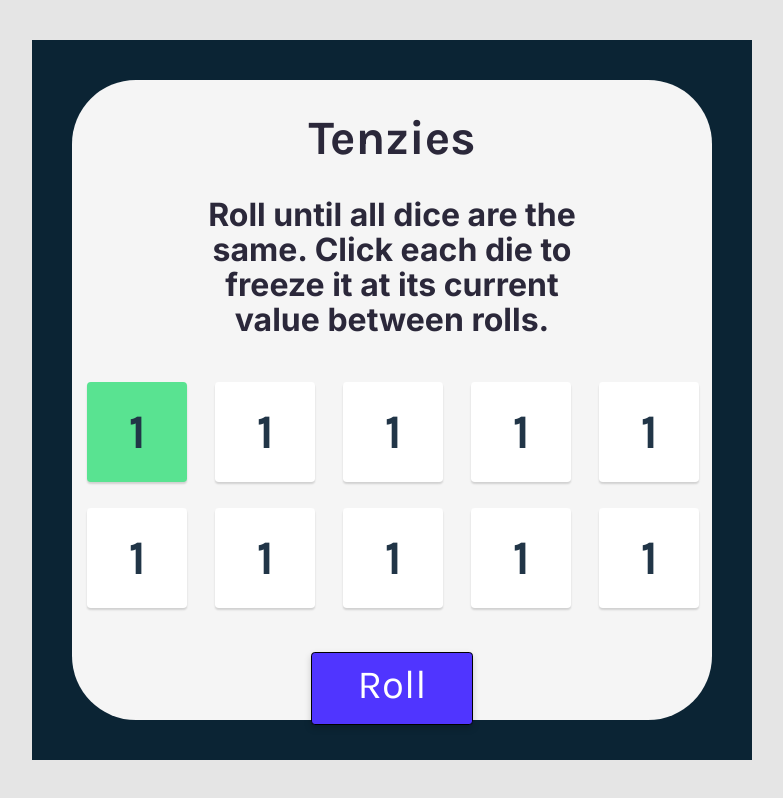
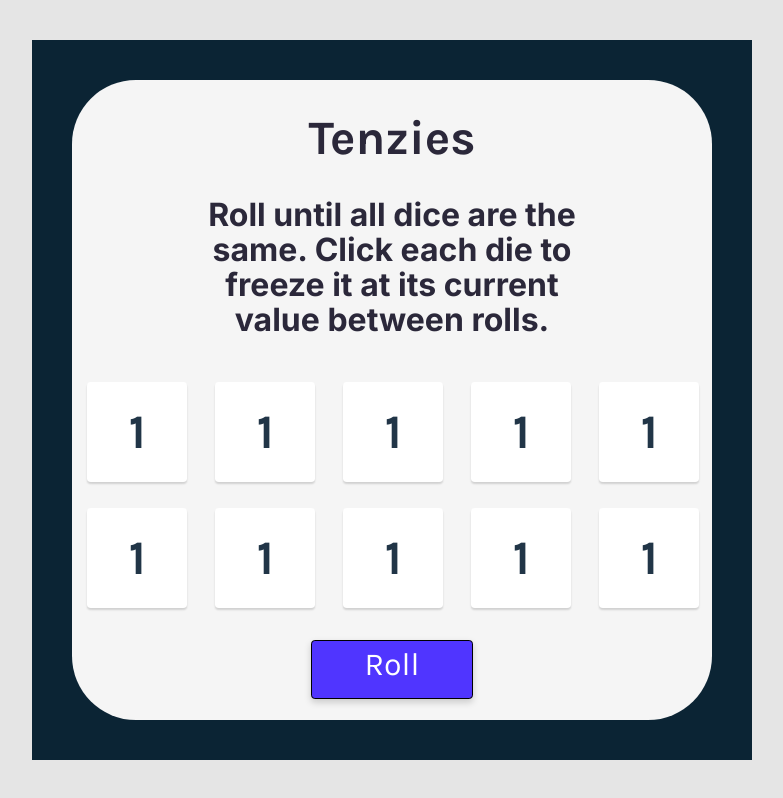
Before and after one commit to TheWoodenMan/react-tenzies, a React (Vite) app: page / in a window 1280 px wide. Shown: the whole page, without its empty margins (248-1031 px from the left). Built offline with nearby package versions, Linux system fonts and the light colour scheme.

Commit message:
this commit adds: -game ending conditions -react-confetti -conditional styles for buttons

```diff
--- a/package.json
+++ b/package.json
@@ -12,6 +12,7 @@
     "@types/nanoid": "^3.0.0",
     "nanoid": "^4.0.0",
     "react": "^18.2.0",
+    "react-confetti": "^6.1.0",
     "react-dom": "^18.2.0"
   },
   "devDependencies": {
--- a/src/App.tsx
+++ b/src/App.tsx
@@ -5,16 +5,25 @@ import * as React from "react";
 import { nanoid } from "nanoid";
 import Die from "./components/Die";
 import Button from "./components/Button";
+import Confetti from "react-confetti";
 import {
 	AllNewDice,
 	RollsType,
 	HandleDiePush,
-	RollObject
+	ResetGame
 } from "./config/types";
+
+/**
+ * Challenge:
+ * 1. Add new state called `tenzies`, default to false. It
+ *    represents whether the user has won the game yet or not.
+ * 2. Add an effect that runs every time the `dice` state array
+ *    changes. For now, just console.log("Dice state changed").
+ */
 
 function App() {
 	const [rolls, setRolls] = useState<RollsType>([
-		{ value: 1, isHeld: true, id: nanoid() },
+		{ value: 1, isHeld: false, id: nanoid() },
 		{ value: 1, isHeld: false, id: nanoid() },
 		{ value: 1, isHeld: false, id: nanoid() },
 		{ value: 1, isHeld: false, id: nanoid() },
@@ -25,6 +34,7 @@ function App() {
 		{ value: 1, isHeld: false, id: nanoid() },
 		{ value: 1, isHeld: false, id: nanoid() }
 	]);
+	const [tenzies, setTenzies] = useState<boolean>(false);
 
 	const allNewDice: AllNewDice = () => {
 		function rollDie() {
@@ -37,9 +47,8 @@ function App() {
 				return roll;
 			} else {
 				return {
-					id: roll.id,
-					value: rollDie(),
-					isHeld: false
+					...roll,
+					value: rollDie()
 				};
 			}
 		});
@@ -65,6 +74,37 @@ function App() {
 		);
 	};
 
+	const resetGame: ResetGame = () => {
+		setTenzies(false);
+		setRolls(
+			rolls.map((roll) => {
+				return {
+					...roll,
+					value: 1,
+					isHeld: false
+				};
+			})
+		);
+	};
+
+	React.useEffect(() => {
+		let allRollsHeld =
+			rolls.filter((roll) => roll.isHeld === true).length === 10;
+		let winCheck = rolls[0].value;
+		let allRollsEqual =
+			rolls.filter((roll) => roll.value === winCheck).length === 10;
+		if (allRollsEqual && allRollsHeld) {
+			setTenzies(true);
+			console.log("You Win!");
+		}
+
+		//   return () => {
+		// 	second
+		//   }
+	}, [rolls]);
+
+	const reactConfetti = tenzies && <Confetti />;
+
 	const diceElements = rolls.map((obj, i) => (
 		<Die
 			key={i}
@@ -86,7 +126,13 @@ function App() {
 					</h3>
 				</div>
 				<div className="container">{diceElements}</div>
-				<Button handleButtonPush={handleButtonPush} />
+				<Button
+					handleButtonPush={handleButtonPush}
+					resetGame={resetGame}
+					tenzies={tenzies}
+				/>
+
+				{reactConfetti}
 			</div>
 		</div>
 	);
--- a/src/components/Button.css
+++ b/src/components/Button.css
@@ -35,8 +35,8 @@
 
 @media screen and (min-width: 1000px) and (orientation: landscape) {
 	.Button {
-		padding: 3% 5% 3% 5%;
-		margin: 5% auto;
-		font-size: 2.5rem;
+		padding: 2% 5% 2% 5%;
+		margin: 3% auto;
+		font-size: 2rem;
 	}
 }
--- a/src/components/Button.tsx
+++ b/src/components/Button.tsx
@@ -4,7 +4,9 @@ import "./Button.css";
 export default function (props: ButtonProps) {
 	return (
 		<div className="Button">
-			<span onClick={props.handleButtonPush}>Roll</span>
+			<span onClick={props.tenzies ? props.resetGame : props.handleButtonPush}>
+				{props.tenzies ? "Restart" : "Roll"}
+			</span>
 		</div>
 	);
 }
--- a/src/config/types.tsx
+++ b/src/config/types.tsx
@@ -1,5 +1,6 @@
 export type AllNewDice = () => Array<RollObject>;
 export type HandleDiePush = (id: string) => void;
+export type ResetGame = () => void;
 export type RollsType = Array<RollObject>;
 export type RollObject = {
 	value: number;
@@ -8,6 +9,8 @@ export type RollObject = {
 };
 export type ButtonProps = {
 	handleButtonPush: () => void;
+	resetGame: ResetGame;
+	tenzies: boolean;
 };
 export type DieProps = {
 	value: number;
```
Also changed, not shown: 1 other file (tests, documents, lock files or other folders).
